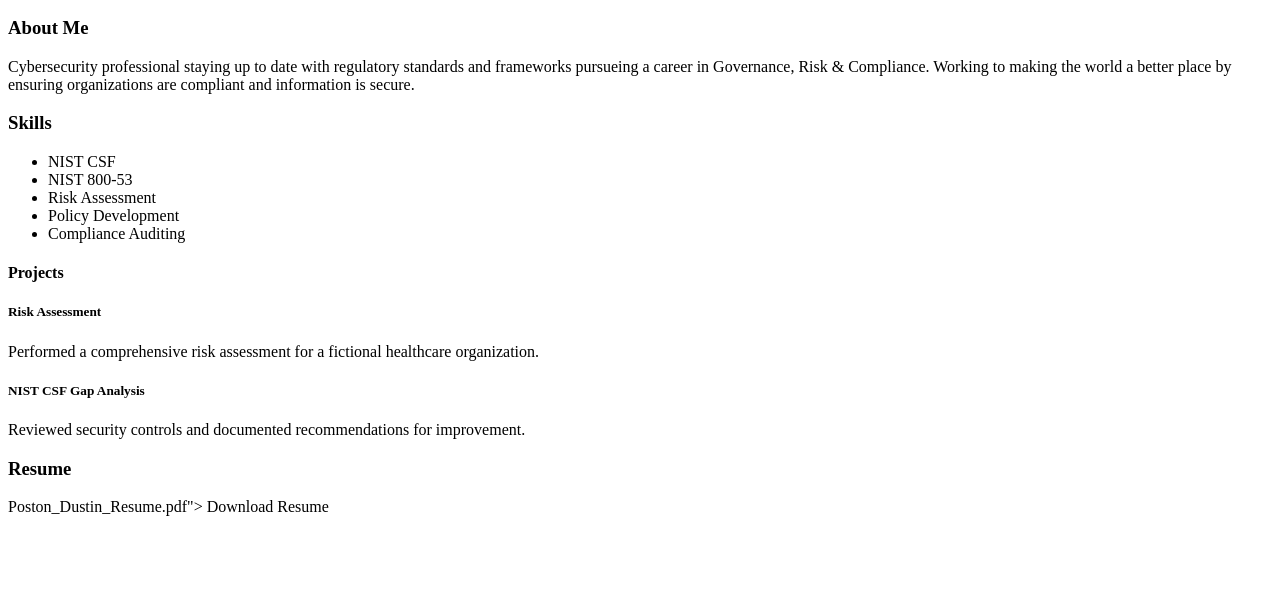
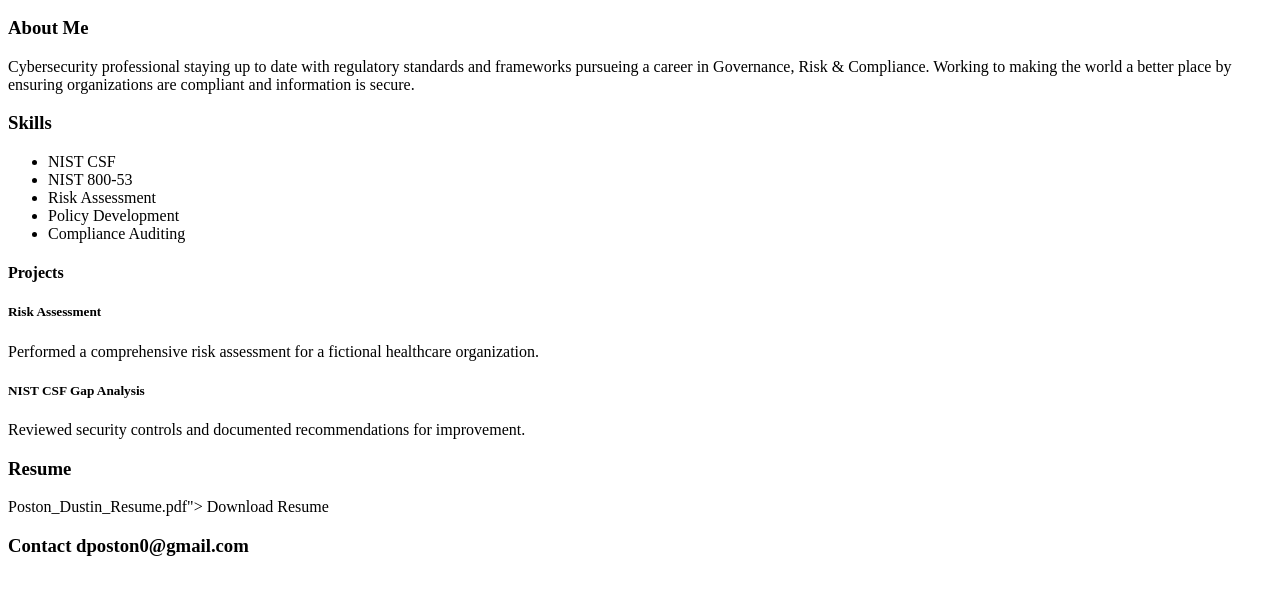
Before and after one commit to dustinposton/DustinPoston.github.io, a plain HTML site: page index.html in a window 1280 px wide. Shown: the part 136-730 px from the top of the page. Drawn offline with Linux system fonts and the light colour scheme.

Commit message:
Add contact section to index.html
Added contact information to the portfolio.

```diff
--- a/index.html
+++ b/index.html
@@ -52,5 +52,9 @@ Poston_Dustin_Resume.pdf">
 Download Resume
 </a>
 
+<h3>Contact
+dposton0@gmail.com
+</h3>
+
 </body>
 </html>
```
